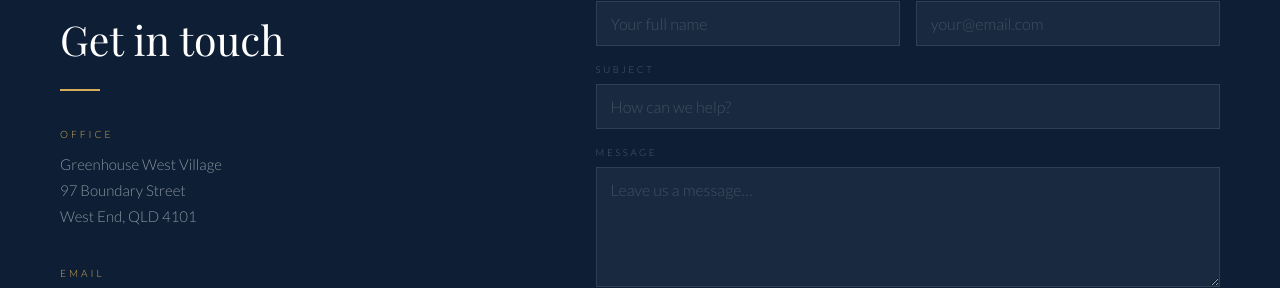
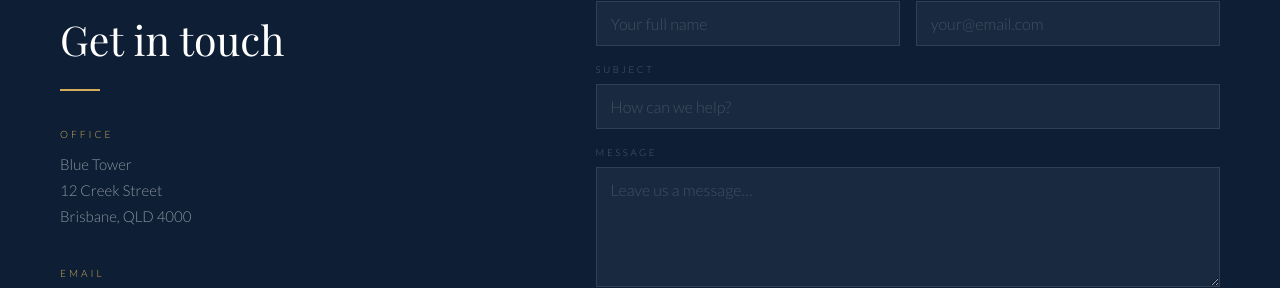
Before and after one commit to ekilpatr01/Evimero-Capital, a plain HTML site: page index.html in a window 1280 px wide. Shown: the part 4104-4392 px from the top of the page. Drawn offline with nearby package versions, Linux system fonts and the light colour scheme; a web font is replaced by a local one.

Commit message:
Update index.html

```diff
--- a/index.html
+++ b/index.html
@@ -815,7 +815,7 @@ footer {
       <div class="gold-rule reveal reveal-delay-1" style="background:var(--gold-lt)"></div>
       <div class="contact-detail reveal reveal-delay-2">
         <p class="contact-detail-label">Office</p>
-        <p class="contact-detail-value">Greenhouse West Village<br>97 Boundary Street<br>West End, QLD 4101</p>
+        <p class="contact-detail-value">Blue Tower<br>12 Creek Street<br>Brisbane, QLD 4000</p>
       </div>
       <div class="contact-detail reveal reveal-delay-3">
         <p class="contact-detail-label">Email</p>
```
